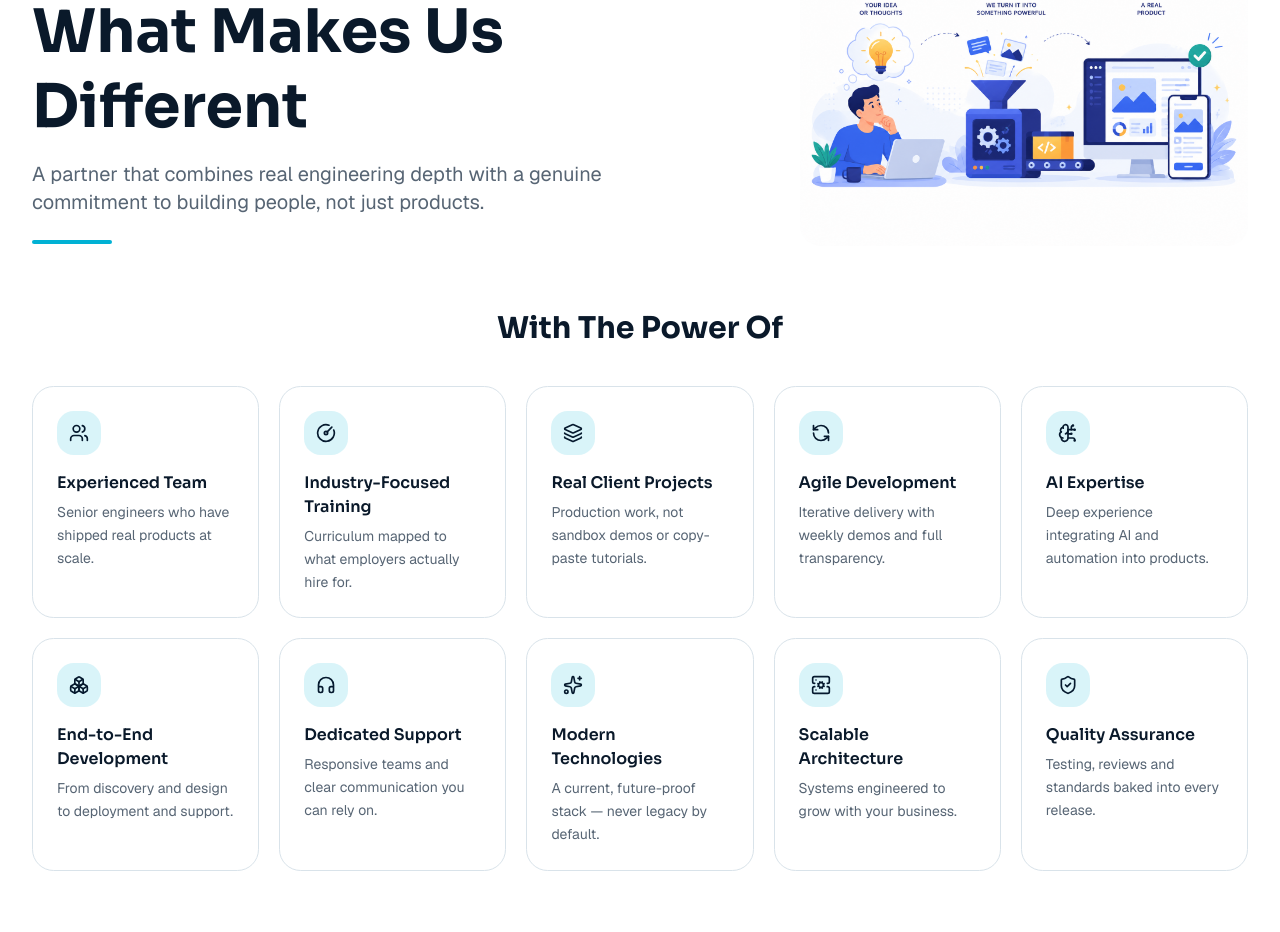
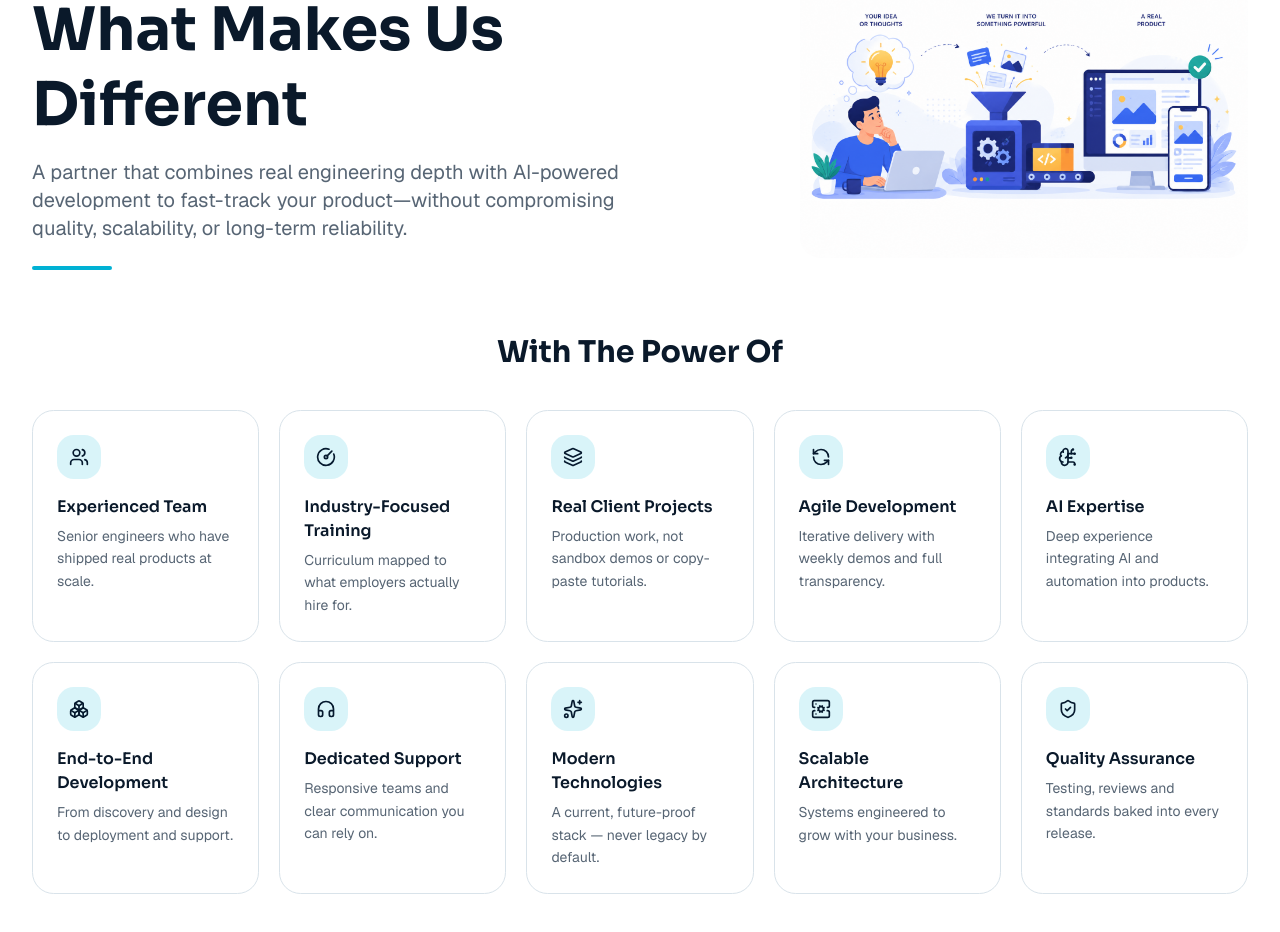
Before and after one commit to titan332/design-codingmitra-website, a Next.js app: page / in a window 1280 px wide. Shown: the part 2245-3177 px from the top of the page. Built offline with nearby package versions, Linux system fonts and the light colour scheme.

Commit message:
updated text

```diff
--- a/components/sections/why-us.tsx
+++ b/components/sections/why-us.tsx
@@ -40,7 +40,7 @@ export function WhyUs() {
               What Makes Us Different
             </h2>
             <p className="mt-4 text-lg sm:text-xl text-muted-foreground max-w-2xl">
-              A partner that combines real engineering depth with a genuine commitment to building people, not just products.
+              A partner that combines real engineering depth with AI-powered development to fast-track your product—without compromising quality, scalability, or long-term reliability.
             </p>
             <div className="mt-6 w-20 h-1 bg-accent rounded-full"></div>
           </div>
```
